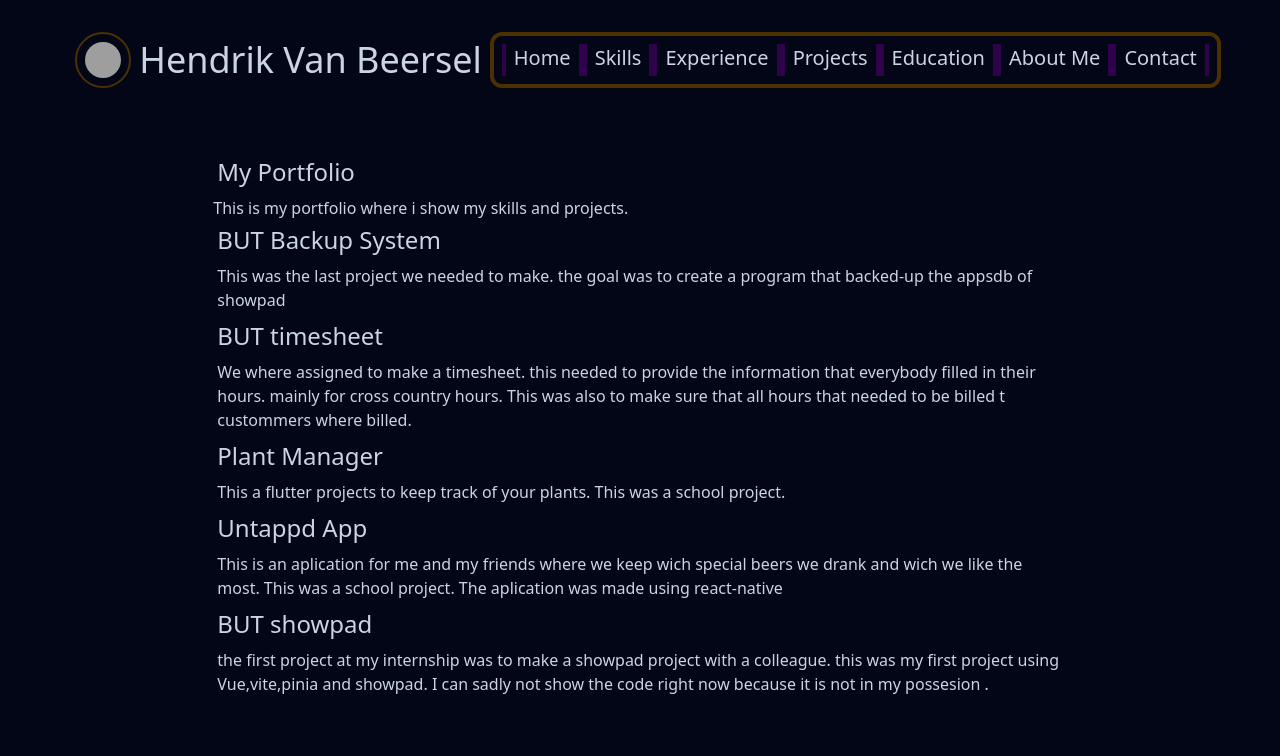
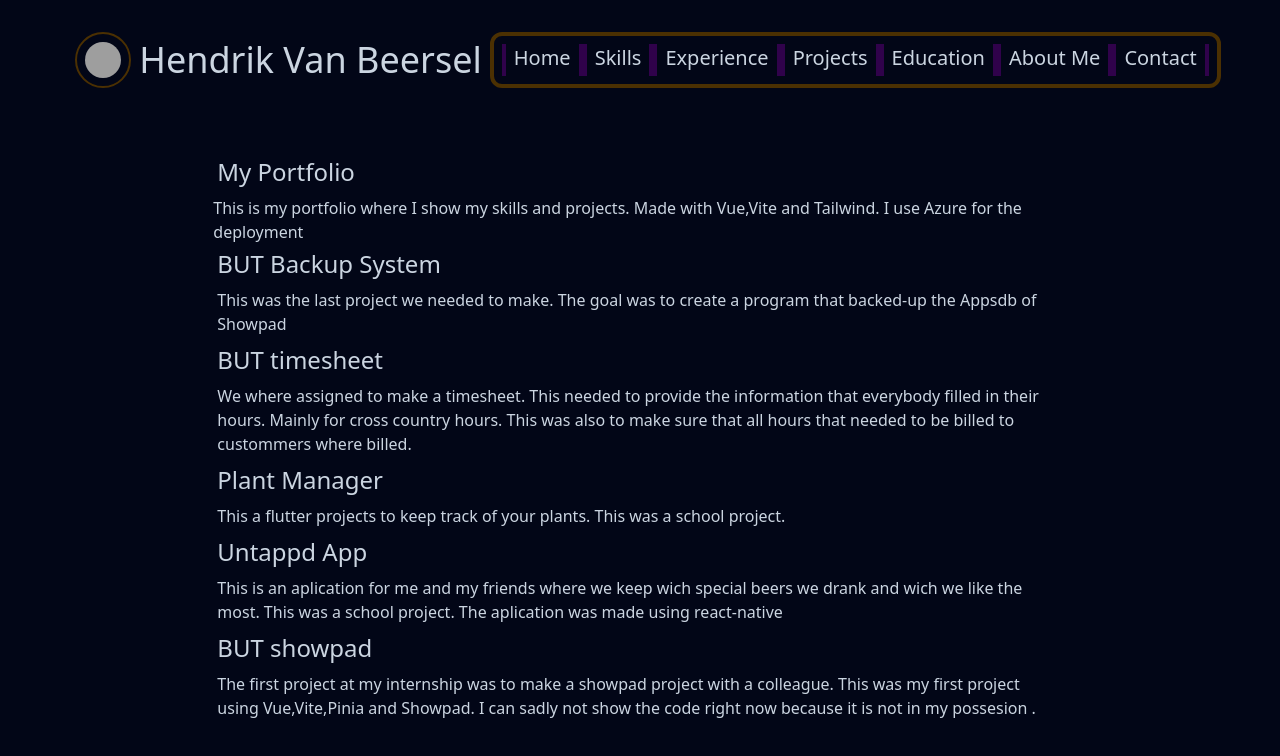
Before and after one commit to HendrikVanBeersel/portfolio, a Vue app: page /projects in a window 1280 px wide. Shown: the top 756 px of the page. Built offline with nearby package versions, Linux system fonts and the light colour scheme; grey boxes are pictures that could not be loaded.

Commit message:
spelling check

```diff
--- a/src/views/ProjectsView.vue
+++ b/src/views/ProjectsView.vue
@@ -10,8 +10,8 @@ import H2WithSubText from '@/components/H2WithSubText.vue'
           <template #subText></template>
         </H2WithSubText>
         <p class="m-1">
-          the first project at my internship was to make a showpad project with a colleague. this
-          was my first project using Vue,vite,pinia and showpad. I can sadly not show the code right
+          The first project at my internship was to make a showpad project with a colleague. This
+          was my first project using Vue,Vite,Pinia and Showpad. I can sadly not show the code right
           now because it is not in my possesion .
         </p>
       </li>
@@ -41,9 +41,9 @@ import H2WithSubText from '@/components/H2WithSubText.vue'
           <template #subText> </template>
         </H2WithSubText>
         <p class="m-1">
-          We where assigned to make a timesheet. this needed to provide the information that
-          everybody filled in their hours. mainly for cross country hours. This was also to make
-          sure that all hours that needed to be billed t custommers where billed.
+          We where assigned to make a timesheet. This needed to provide the information that
+          everybody filled in their hours. Mainly for cross country hours. This was also to make
+          sure that all hours that needed to be billed to custommers where billed.
         </p>
       </li>
 
@@ -53,8 +53,8 @@ import H2WithSubText from '@/components/H2WithSubText.vue'
           <template #subText></template>
         </H2WithSubText>
         <p class="m-1">
-          This was the last project we needed to make. the goal was to create a program that
-          backed-up the appsdb of showpad
+          This was the last project we needed to make. The goal was to create a program that
+          backed-up the Appsdb of Showpad
         </p>
       </li>
 
@@ -63,7 +63,10 @@ import H2WithSubText from '@/components/H2WithSubText.vue'
           <template #heading>My Portfolio</template>
           <template #subText></template>
         </H2WithSubText>
-        <p>This is my portfolio where i show my skills and projects.</p>
+        <p>
+          This is my portfolio where I show my skills and projects. Made with Vue,Vite and Tailwind.
+          I use Azure for the deployment
+        </p>
       </li>
     </ul>
   </main>
```
